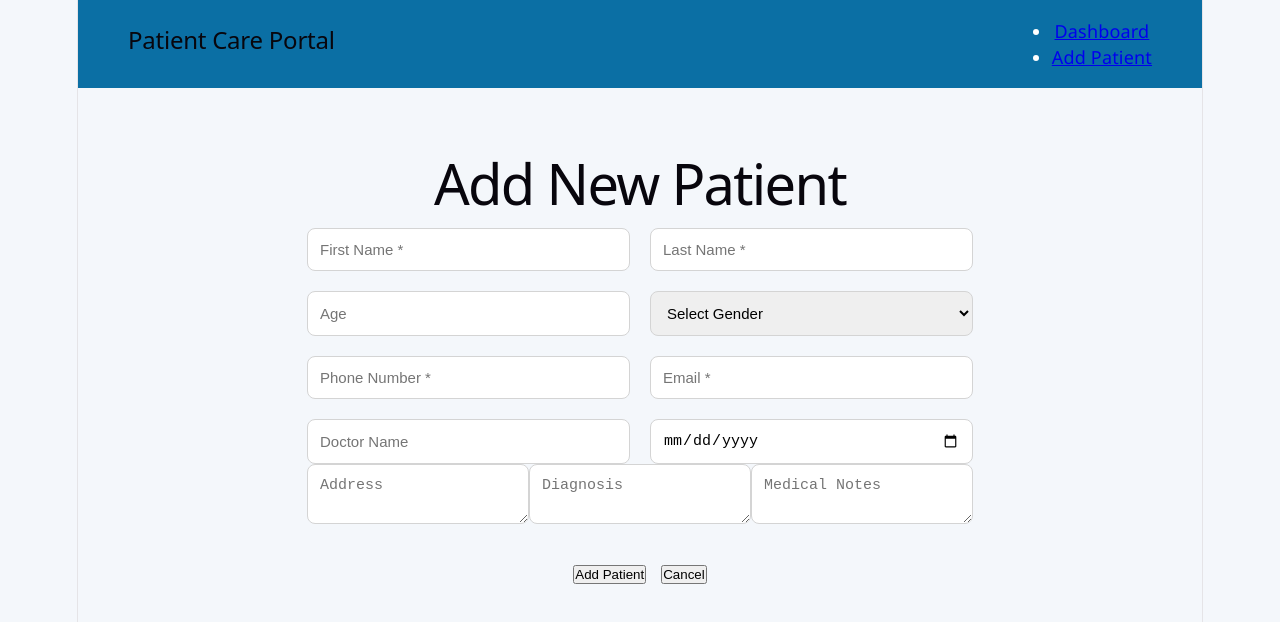
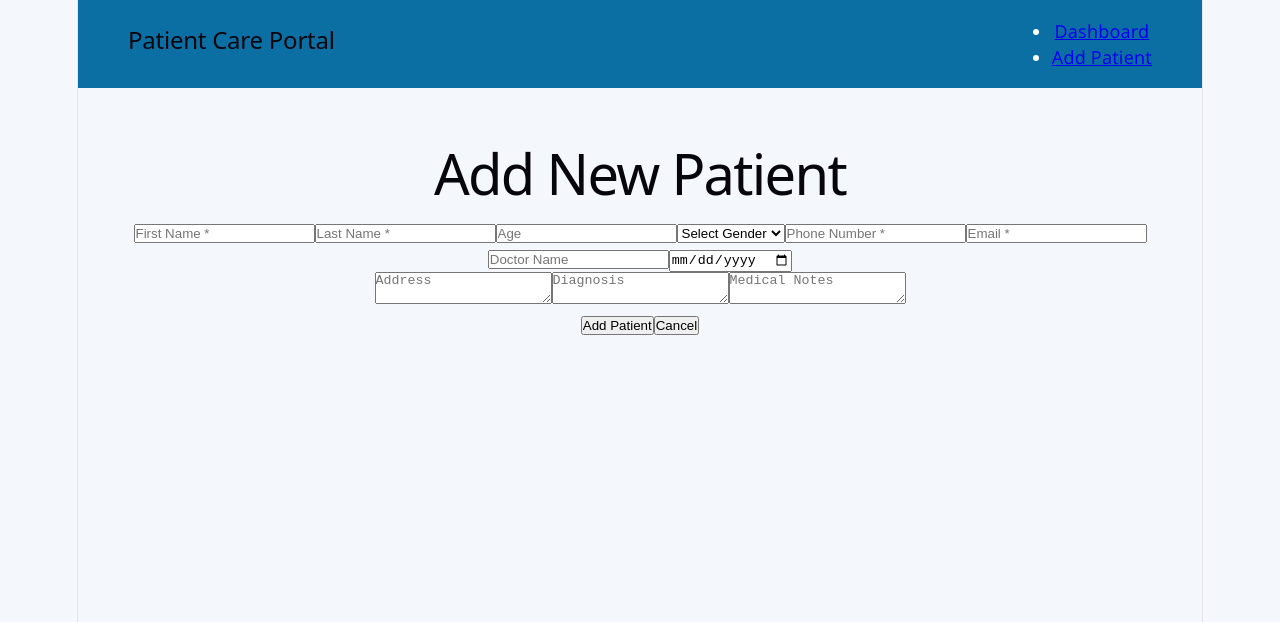
Before and after one commit to krishnaveniabburi-arch/CAPSTONE, a React app in the folder Frontend/: page /add-patient in a window 1280 px wide. Shown: the top 622 px of the page. Built offline with nearby package versions, Linux system fonts and the light colour scheme; sample sign-in values are in the browser's storage; the HTML template or start-up script is replaced by a standard one.

Commit message:
add modified files

```diff
--- a/Frontend/src/App.css
+++ b/Frontend/src/App.css
@@ -1,3 +1,5 @@
+/* Reset */
+
 *{
     margin:0;
     padding:0;
@@ -5,9 +7,25 @@
 }
 
 body{
-    font-family: "Segoe UI", Tahoma, Geneva, Verdana, sans-serif;
+    font-family:"Segoe UI", Tahoma, Geneva, Verdana, sans-serif;
     background:#f4f7fb;
+    min-height:100vh;
 }
+
+
+/* React root */
+
+#root{
+    min-height:100vh;
+}
+
+
+/* Main App */
+
+.app{
+    min-height:100vh;
+}
+
 
 /* Navbar */
 
@@ -36,7 +54,6 @@ body{
     text-decoration:none;
     font-size:18px;
     font-weight:600;
-    transition:.3s;
 }
 
 .nav-links a:hover{
@@ -47,134 +64,117 @@ body{
     border-bottom:3px solid #ffd166;
 }
 
-/* Container */
+
+/* Main content pages */
 
 .container{
+    width:100%;
+    padding:40px 20px;
+}
+
+
+/* Login page */
+
+.login-container{
+    min-height:100vh;
+    width:100%;
     display:flex;
     justify-content:center;
-    padding:50px 20px;
+    align-items:center;
+    padding:20px;
 }
 
-/* Card */
 
-.card{
-    width:900px;
+.login-card{
+    width:380px;
     background:white;
     padding:40px;
-    border-radius:12px;
-    box-shadow:0 10px 25px rgba(0,0,0,.08);
+    border-radius:15px;
+    box-shadow:0 10px 30px rgba(0,0,0,0.12);
 }
 
-.card h1{
+
+.login-card h1{
     text-align:center;
-    font-size:42px;
     color:#222;
+    font-size:32px;
+    margin-bottom:10px;
 }
 
-.subtitle{
+
+.login-card p{
     text-align:center;
     color:#666;
-    margin:10px 0 35px;
+    margin-bottom:30px;
 }
 
-/* Form */
 
-.form-grid{
-    display:grid;
-    grid-template-columns:1fr 1fr;
-    gap:20px;
+/* Login inputs */
+
+.login-group{
+    margin-bottom:20px;
 }
 
-.form-group{
-    display:flex;
-    flex-direction:column;
-}
 
-.full-width{
-    grid-column:1/3;
-}
-
-label{
+.login-group label{
+    display:block;
     margin-bottom:8px;
     font-weight:600;
     color:#444;
 }
 
-input,
-select,
-textarea{
-    padding:12px;
-    border:1px solid #d4d4d4;
+
+.login-group input{
+    width:100%;
+    padding:13px;
+    border:1px solid #ccc;
     border-radius:8px;
     font-size:15px;
-    transition:.3s;
 }
 
-textarea{
-    resize:vertical;
-}
 
-input:focus,
-select:focus,
-textarea:focus{
+.login-group input:focus{
     outline:none;
     border-color:#0B6FA4;
     box-shadow:0 0 6px rgba(11,111,164,.3);
 }
 
-/* Buttons */
 
-.button-group{
-    display:flex;
-    justify-content:center;
-    gap:15px;
-    margin-top:35px;
+/* Login button */
+
+.login-btn{
+    width:100%;
+    padding:13px;
+    background:#0B6FA4;
+    color:white;
+    border:none;
+    border-radius:8px;
+    font-size:17px;
+    font-weight:600;
+    cursor:pointer;
 }
 
-.btn{
-    padding:12px 28px;
-    border:none;
-    border-radius:8px;
-    font-size:16px;
-    font-weight:600;
-    cursor:pointer;
-    transition:.3s;
-}
 
-.btn-primary{
-    background:#0B6FA4;
-    color:white;
-}
-
-.btn-primary:hover{
+.login-btn:hover{
     background:#095a85;
 }
 
-.btn-secondary{
-    background:#e5e7eb;
-    color:#333;
+
+.login-links{
+    text-align:center;
+    margin-top:20px;
 }
 
-.btn-secondary:hover{
-    background:#d1d5db;
+
+.login-links a{
+    color:#0B6FA4;
+    text-decoration:none;
 }
 
-/* Responsive */
+
+/* Mobile */
 
 @media(max-width:768px){
-
-.card{
-    width:100%;
-    padding:25px;
-}
-
-.form-grid{
-    grid-template-columns:1fr;
-}
-
-.full-width{
-    grid-column:1;
-}
 
     .navbar{
         flex-direction:column;
@@ -185,8 +185,9 @@ textarea:focus{
         gap:20px;
     }
 
-.card h1{
-    font-size:32px;
+    .login-card{
+        width:100%;
+        padding:30px 20px;
     }
 
 }
--- a/Frontend/src/App.jsx
+++ b/Frontend/src/App.jsx
@@ -12,7 +12,7 @@ import "./App.css";
 const PrivateRoute = ({ children }) => {
   const token = localStorage.getItem("token");
   const isValidToken = token && token !== "undefined" && token !== "null";
-  return isValidToken ? children : <Navigate to="/login" replace/>;
+  return isValidToken ? children : <Navigate to="/login" replace />;
 };
 
 
@@ -26,8 +26,10 @@ function App() {
         {/* Main Content */}
         <main className="container">
           <Routes>
+            {/* Root path redirect: automatically pushes localhost:5173 to localhost:5173/login*/}
+            <Route path="/" element={<Navigate to="/login" replace />} />
             {/* Dashboard */}
-            <Route path="/" element={<PrivateRoute><Dashboard /></PrivateRoute>} />
+            <Route path="/dashboard" element={<PrivateRoute><Dashboard /></PrivateRoute>} />
 
             {/* Add Patient */}
             <Route path="/add-patient" element={<PrivateRoute><AddPatient /></PrivateRoute>} />
@@ -41,7 +43,7 @@ function App() {
             {/* Patient Details */}
             <Route
               path="/patient/:id"
-              element={<privateRoute><PatientDetails /></privateRoute>}
+              element={<PrivateRoute><PatientDetails /></PrivateRoute>}
             />
 
             {/* Public Route */}
@@ -50,7 +52,7 @@ function App() {
               element={<Login />}
             />
             <Route path="*"
-                element={<Navigate to="/login" />}
+              element={<Navigate to="/login" replace />}
             />
           </Routes>
         </main>
```
Lines whose indentation alone changed are shown as unchanged.
